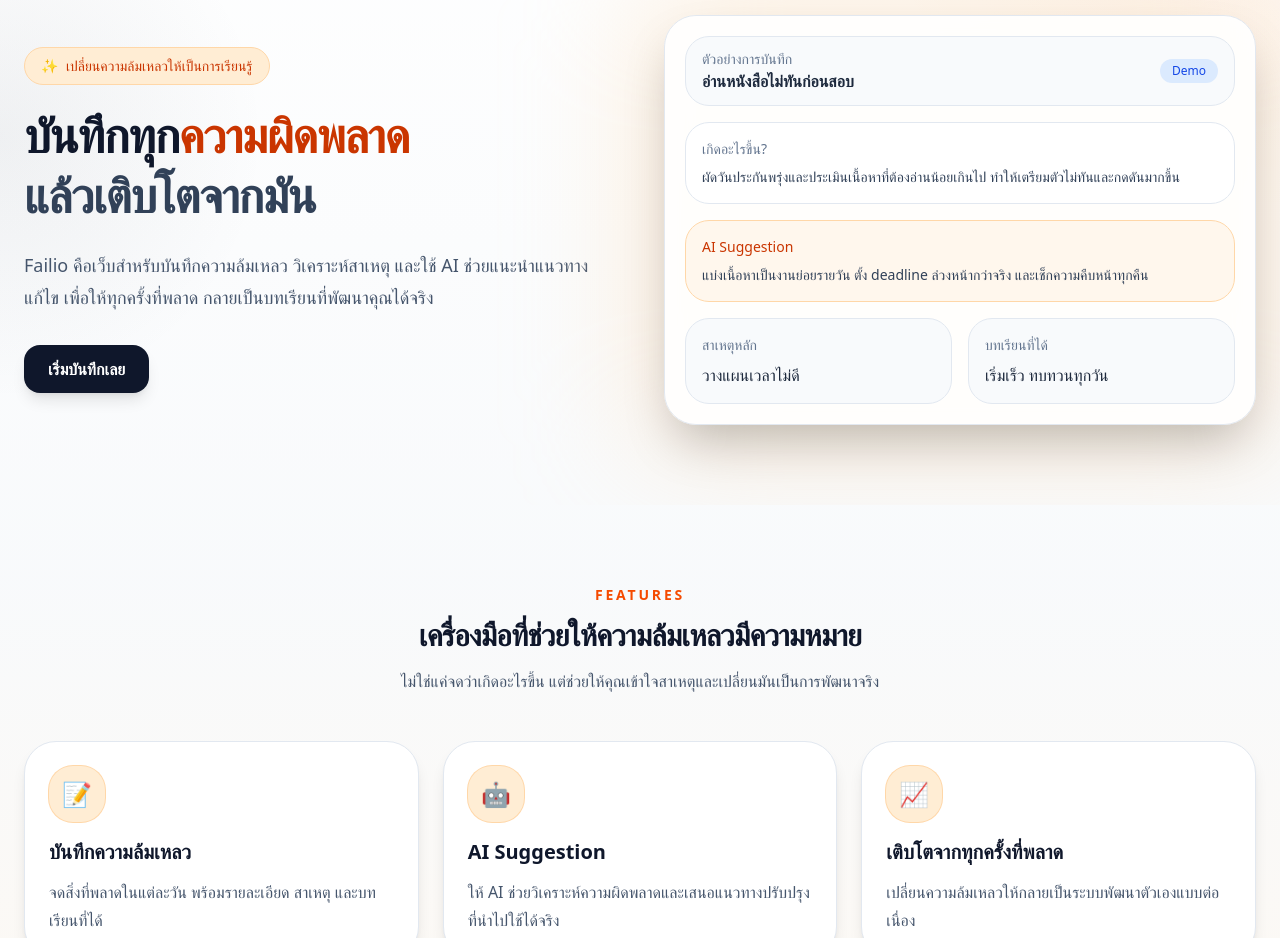
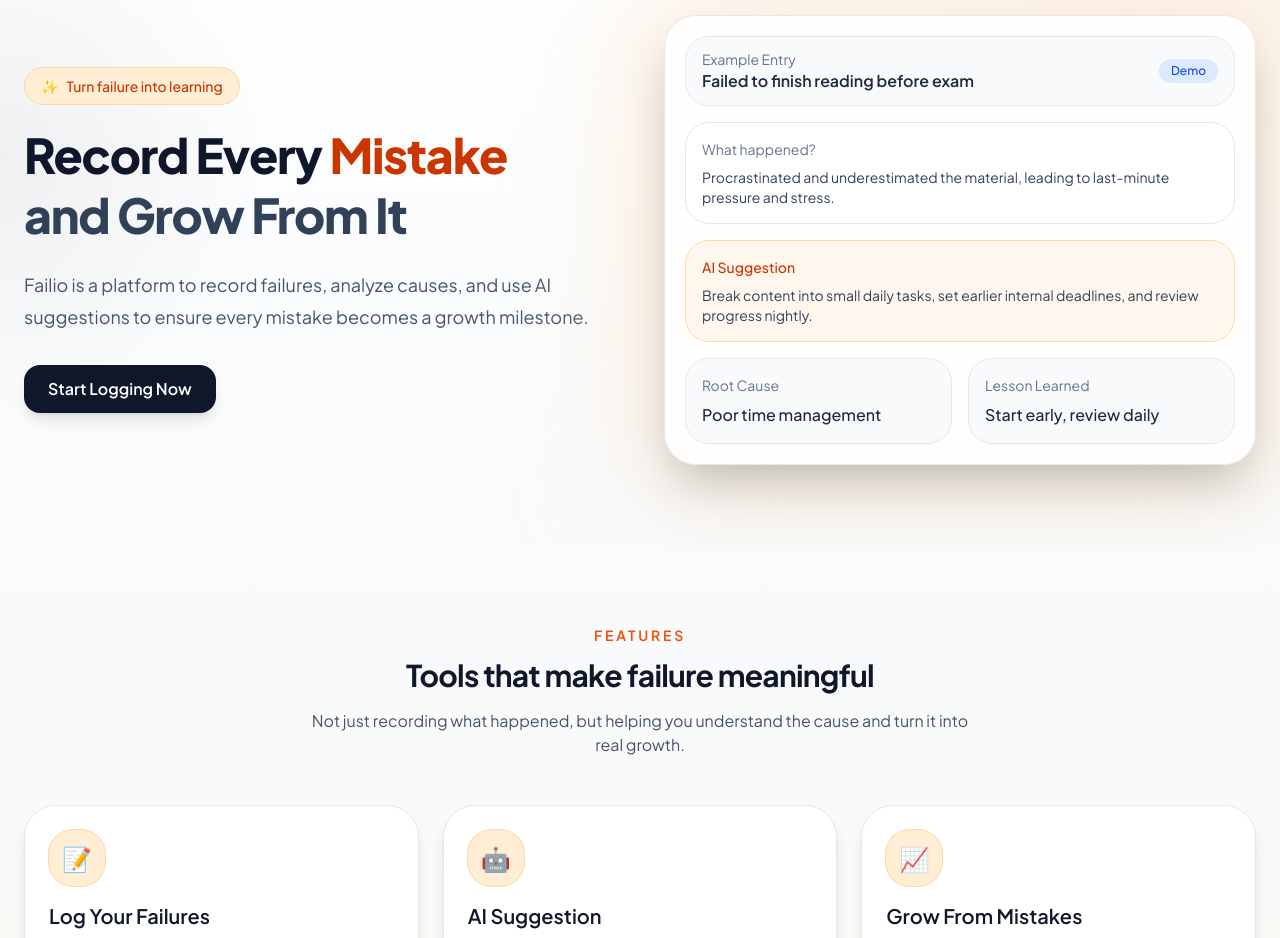
Before and after one commit to kritsada19/failio, a Next.js app: page / in a window 1280 px wide. Shown: the part 314-1252 px from the top of the page. Built offline with nearby package versions, Linux system fonts and the light colour scheme; no server answers.

Commit message:
feat: implement landing page and root layout with Tailwind CSS styling

```diff
--- a/app/globals.css
+++ b/app/globals.css
@@ -1 +1,5 @@
 @import "tailwindcss";
+
+@theme {
+    --font-plus-jakarta-sans: "Plus Jakarta Sans", sans-serif;
+}
--- a/app/layout.tsx
+++ b/app/layout.tsx
@@ -1,5 +1,5 @@
 import type { Metadata } from "next";
-import { Geist, Geist_Mono } from "next/font/google";
+import { Plus_Jakarta_Sans } from "next/font/google";
 import "./globals.css";
 import NavBar from "@/components/NavBar";
 import { Toaster } from "sonner";
@@ -8,13 +8,8 @@
 import { authOptions } from "./api/auth/[...nextauth]/route";
 import SessionProvider from "../components/SessionProvider";
 
-const geistSans = Geist({
-  variable: "--font-geist-sans",
-  subsets: ["latin"],
-});
-
-const geistMono = Geist_Mono({
-  variable: "--font-geist-mono",
+const plusJakartaSans = Plus_Jakarta_Sans({
+  variable: "--font-plus-jakarta-sans",
   subsets: ["latin"],
 });
 
@@ -35,7 +30,7 @@
   return (
     <html lang="en">
       <body
-        className={`${geistSans.variable} ${geistMono.variable} antialiased`}
+        className={`${plusJakartaSans.variable} font-plus-jakarta-sans antialiased`}
       >
         <SessionProvider session={session}>
           <NavBar />
--- a/app/page.tsx
+++ b/app/page.tsx
@@ -4,18 +4,18 @@
 export default function Home() {
   const features = [
     {
-      title: "บันทึกความล้มเหลว",
-      desc: "จดสิ่งที่พลาดในแต่ละวัน พร้อมรายละเอียด สาเหตุ และบทเรียนที่ได้",
+      title: "Log Your Failures",
+      desc: "Record daily mistakes with details, causes, and lessons learned.",
       icon: "📝",
     },
     {
       title: "AI Suggestion",
-      desc: "ให้ AI ช่วยวิเคราะห์ความผิดพลาดและเสนอแนวทางปรับปรุงที่นำไปใช้ได้จริง",
+      desc: "Let AI analyze failures and suggest practical improvement steps.",
       icon: "🤖",
     },
     {
-      title: "เติบโตจากทุกครั้งที่พลาด",
-      desc: "เปลี่ยนความล้มเหลวให้กลายเป็นระบบพัฒนาตัวเองแบบต่อเนื่อง",
+      title: "Grow From Mistakes",
+      desc: "Turn every failure into a continuous self-improvement system.",
       icon: "📈",
     },
   ];
@@ -44,22 +44,21 @@
             <div>
               <div className="mb-5 inline-flex items-center gap-2 rounded-full border border-orange-200 bg-orange-100 px-4 py-2 text-sm font-medium text-orange-700">
                 <span>✨</span>
-                เปลี่ยนความล้มเหลวให้เป็นการเรียนรู้
+                Turn failure into learning
               </div>
 
               <h1 className="max-w-2xl text-3xl font-extrabold leading-tight tracking-tight sm:text-4xl lg:text-5xl">
-                บันทึกทุก<span className="text-orange-700">ความผิดพลาด</span>
-                <span className="block text-slate-700">แล้วเติบโตจากมัน</span>
+                Record Every <span className="text-orange-700">Mistake</span>
+                <span className="block text-slate-700">and Grow From It</span>
               </h1>
 
               <p className="mt-6 max-w-xl text-lg leading-8 text-slate-600">
-                Failio คือเว็บสำหรับบันทึกความล้มเหลว วิเคราะห์สาเหตุ และใช้ AI ช่วยแนะนำแนวทางแก้ไข
-                เพื่อให้ทุกครั้งที่พลาด กลายเป็นบทเรียนที่พัฒนาคุณได้จริง
+                Failio is a platform to record failures, analyze causes, and use AI suggestions to ensure every mistake becomes a growth milestone.
               </p>
 
               <div className="mt-8 flex flex-col gap-4 sm:flex-row">
                 <Link href='/dashboard' className="rounded-2xl bg-slate-900 px-6 py-3 text-base font-semibold text-white shadow-lg transition hover:bg-slate-800">
-                  เริ่มบันทึกเลย
+                  Start Logging Now
                 </Link>
               </div>
             </div>
@@ -70,8 +69,8 @@
               <div className="relative rounded-4xl border border-slate-200 bg-white/90 p-5 shadow-2xl backdrop-blur-xl">
                 <div className="mb-4 flex items-center justify-between rounded-3xl border border-slate-200 bg-slate-50 px-4 py-3">
                   <div>
-                    <p className="text-sm text-slate-500">ตัวอย่างการบันทึก</p>
-                    <p className="font-semibold text-slate-800">อ่านหนังสือไม่ทันก่อนสอบ</p>
+                    <p className="text-sm text-slate-500">Example Entry</p>
+                    <p className="font-semibold text-slate-800">Failed to finish reading before exam</p>
                   </div>
                   <span className="rounded-full bg-blue-100 px-3 py-1 text-xs font-medium text-blue-700">
                     Demo
@@ -80,27 +79,27 @@
 
                 <div className="space-y-4">
                   <div className="rounded-3xl border border-slate-200 bg-white p-4">
-                    <p className="text-sm text-slate-500">เกิดอะไรขึ้น?</p>
+                    <p className="text-sm text-slate-500">What happened?</p>
                     <p className="mt-2 text-sm text-slate-700">
-                      ผัดวันประกันพรุ่งและประเมินเนื้อหาที่ต้องอ่านน้อยเกินไป ทำให้เตรียมตัวไม่ทันและกดดันมากขึ้น
+                      Procrastinated and underestimated the material, leading to last-minute pressure and stress.
                     </p>
                   </div>
 
                   <div className="rounded-3xl border border-orange-200 bg-orange-50 p-4">
                     <p className="text-sm font-medium text-orange-700">AI Suggestion</p>
                     <p className="mt-2 text-sm text-slate-700">
-                      แบ่งเนื้อหาเป็นงานย่อยรายวัน ตั้ง deadline ล่วงหน้ากว่าจริง และเช็กความคืบหน้าทุกคืน
+                      Break content into small daily tasks, set earlier internal deadlines, and review progress nightly.
                     </p>
                   </div>
 
                   <div className="grid gap-4 sm:grid-cols-2">
                     <div className="rounded-3xl border border-slate-200 bg-slate-50 p-4">
-                      <p className="text-sm text-slate-500">สาเหตุหลัก</p>
-                      <p className="mt-2 font-medium text-slate-800">วางแผนเวลาไม่ดี</p>
+                      <p className="text-sm text-slate-500">Root Cause</p>
+                      <p className="mt-2 font-medium text-slate-800">Poor time management</p>
                     </div>
                     <div className="rounded-3xl border border-slate-200 bg-slate-50 p-4">
-                      <p className="text-sm text-slate-500">บทเรียนที่ได้</p>
-                      <p className="mt-2 font-medium text-slate-800">เริ่มเร็ว ทบทวนทุกวัน</p>
+                      <p className="text-sm text-slate-500">Lesson Learned</p>
+                      <p className="mt-2 font-medium text-slate-800">Start early, review daily</p>
                     </div>
                   </div>
                 </div>
@@ -115,10 +114,10 @@
         <div className="mx-auto max-w-2xl text-center">
           <p className="text-sm font-semibold uppercase tracking-[0.2em] text-orange-600">Features</p>
           <h2 className="mt-3 text-2xl font-bold tracking-tight text-slate-900 sm:text-3xl">
-            เครื่องมือที่ช่วยให้ความล้มเหลวมีความหมาย
+            Tools that make failure meaningful
           </h2>
           <p className="mt-4 text-slate-600">
-            ไม่ใช่แค่จดว่าเกิดอะไรขึ้น แต่ช่วยให้คุณเข้าใจสาเหตุและเปลี่ยนมันเป็นการพัฒนาจริง
+            Not just recording what happened, but helping you understand the cause and turn it into real growth.
           </p>
         </div>
 
@@ -145,17 +144,17 @@
             <div>
               <p className="text-sm font-semibold uppercase tracking-[0.2em] text-orange-600">Start now</p>
               <h2 className="mt-3 text-3xl font-bold tracking-tight text-slate-900 sm:text-4xl">
-                อย่าปล่อยให้ความล้มเหลวหายไป
-                <span className="block">เปลี่ยนมันให้เป็นบทเรียน</span>
+                Don&apos;t let failures go to waste.
+                <span className="block">Turn them into lessons.</span>
               </h2>
               <p className="mt-4 max-w-xl text-slate-600">
-                Failio ช่วยให้คุณเก็บทุกบทเรียนไว้ในที่เดียว และค่อย ๆ พัฒนาตัวเองแบบมีหลักฐาน ไม่ใช่แค่ความรู้สึก
+                Failio helps you store every lesson in one place and develop yourself based on evidence, not just feelings.
               </p>
             </div>
 
             <div className="flex flex-col gap-4 sm:flex-row lg:justify-end">
               <Link href='/sign-up' className="rounded-2xl bg-slate-900 px-6 py-3 text-base font-semibold text-white transition hover:bg-slate-800">
-                สมัครใช้งาน
+                Sign Up
               </Link>
             </div>
           </div>
```
